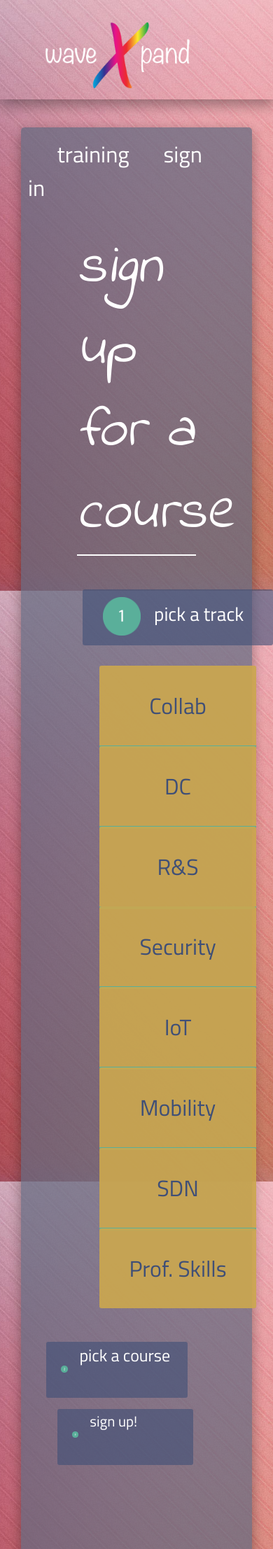
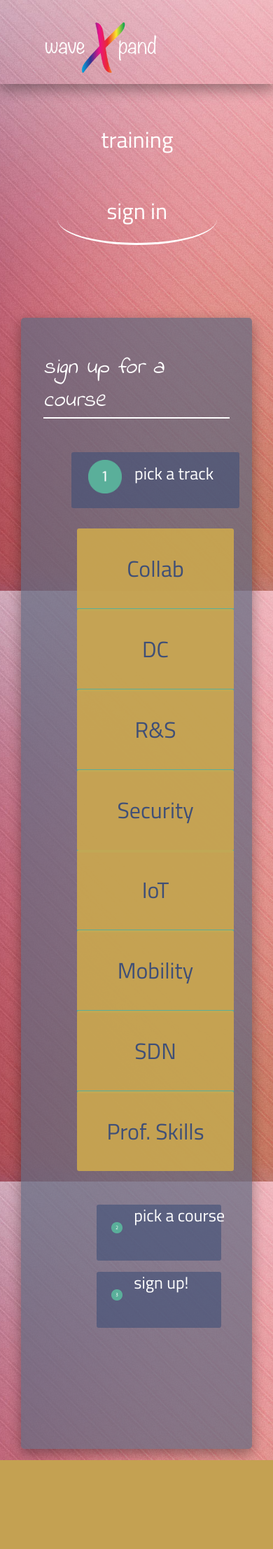
Before and after one commit to alisidd/waveXpand, a PHP site: page /training.php in a window 390 px wide. Shown: the top 2213 px of the page at 70% size. After the commit the page ends 2086 px from the top, so only its background shows below. Run offline with PHP 8.4, Linux system fonts and the light colour scheme; some libraries are stand-ins or nearby versions.

Commit message:
Add tablet support for index and part of training

```diff
--- a/css/styles.css
+++ b/css/styles.css
@@ -21,6 +21,11 @@ a
     text-decoration: none;
 
     color: #fff;
+}
+
+ul
+{
+    list-style-type: none;
 }
 
 ::selection
@@ -175,8 +180,8 @@ a
 #sign-in
 {
     position: absolute;
-    right: 4rem;
-    bottom: 30%;
+    right: 5%;
+    bottom: 25%;
 
     display: inline;
 
@@ -859,16 +864,16 @@ input[type=submit]
     box-shadow: 0 8px 17px 0 rgba(0,0,0,.2),0 6px 20px 0 rgba(0,0,0,.19);
 }
 
-
-
 #register
 {
     margin-top: .8rem;
 }
+
 .input-field
 {
     font-family: 'Titillium Web', sans-serif;
 }
+
 .input-field.left
 {
     display: inline-block;
@@ -885,11 +890,6 @@ input[type=submit]
 }
 
 /* Form styling */
-
-li
-{
-    list-style-type: none;
-}
 
 select
 {
@@ -1073,3 +1073,241 @@ select.browser-default
     color: rgba(0,0,0,.3);
     background-color: transparent;
 }
+
+@media screen and (max-width: 1221px)
+{
+    .intro-text
+    {
+        font-size: 3rem;
+
+        position: relative;
+        top: 4rem;
+    }
+
+    .intro-sub-text
+    {
+        top: 4rem;
+    }
+
+    .left-pane--training
+    {
+        width: 10%;
+        margin-left: 5rem;
+    }
+
+    .right-pane--training
+    {
+        width: 60%;
+        margin-right: 2rem;
+    }
+
+    .track-option--desc
+    {
+        font-size: 1.5rem;
+
+        right: .5rem;
+    }
+
+    .course-option--desc
+    {
+        right: -.5rem;
+
+        width: 90%;
+    }
+
+    .number--course
+    {
+        top: .9rem;
+
+        width: 9%;
+    }
+
+    .number-desc--course
+    {
+        top: -.2rem;
+    }
+
+    #all
+    {
+        display: none;
+    }
+
+    #intro
+    {
+        border-top-left-radius: .5rem;
+        border-bottom-left-radius: .5rem;
+    }
+
+    .intro,
+    .intermediate,
+    .expert
+    {
+        flex-direction: column;
+    }
+
+    .courses
+    {
+        margin: 4rem 3rem 0 .5rem;
+    }
+
+    .sign-up-option--desc
+    {
+        font-size: 1.5rem;
+
+        right: -.5rem;
+
+        width: 90%;
+    }
+
+    #course-name
+    {
+        font-size: 3rem;
+    }
+
+    #course-level
+    {
+        font-size: 1.5rem;
+    }
+
+    #course-description
+    {
+        font-size: 1rem;
+
+        margin: 2rem 1rem 0 2rem;
+    }
+}
+
+@media screen and (max-width: 947px)
+{
+    .intro-video
+    {
+        font-size: 2.5rem;
+    }
+}
+
+@media screen and (max-width: 906px)
+{
+    .title
+    {
+        font-size: 4rem;
+    }
+
+    #sign-in
+    {
+        bottom: 4rem;
+    }
+
+    #registration--profile
+    {
+        margin: 2rem 3rem 3rem 3rem;
+    }
+}
+
+@media screen and (max-width: 800px)
+{
+    .left-pane
+    {
+        display: none;
+    }
+
+    .right-pane
+    {
+        float: left;
+
+        width: 100%;
+    }
+
+    iframe
+    {
+        height: 230%;
+    }
+}
+
+@media screen and (max-width: 736px)
+{
+    .logo
+    {
+        width: 10rem;
+    }
+
+    header
+    {
+        display: flex;
+        flex-direction: column;
+
+        box-shadow: none;
+    }
+
+    header > a
+    {
+        box-shadow: 0 .5625em 1.0625em 0 rgba(0,0,0,.2),0 .375em 1.25em 0 rgba(0,0,0,.19);
+    }
+
+    .nav-option
+    {
+        display: block;
+
+        margin-top: 0rem;
+        margin-bottom: 2rem;
+        padding-bottom: 1.4rem;
+
+        text-align: center;
+    }
+
+    .nav-option:hover
+    {
+        border-bottom: none;
+    }
+
+    .right-pane
+    {
+        margin-bottom: 23rem;
+    }
+
+    .title
+    {
+        font-size: 3rem;
+    }
+
+    #sign-in-nav
+    {
+        border-top: none;
+        border-bottom: .10em solid #fff;
+        border-radius: 60%;
+    }
+}
+
+@media screen and (max-width: 567px)
+{
+    .modal-content
+    {
+        width: 60%;
+        margin: 15% auto;
+        padding: 6em 2em 6em 2em;
+    }
+
+    .title
+    {
+        font-size: 2rem;
+    }
+
+    #registration--profile
+    {
+        padding: 1rem 2rem 6rem 2rem;
+    }
+
+    .input-field.left
+    {
+        display: block;
+
+        width: 100%;
+    }
+
+    .input-field.right
+    {
+        display: block;
+        float: none;
+
+        width: 100%;
+    }
+}
```
